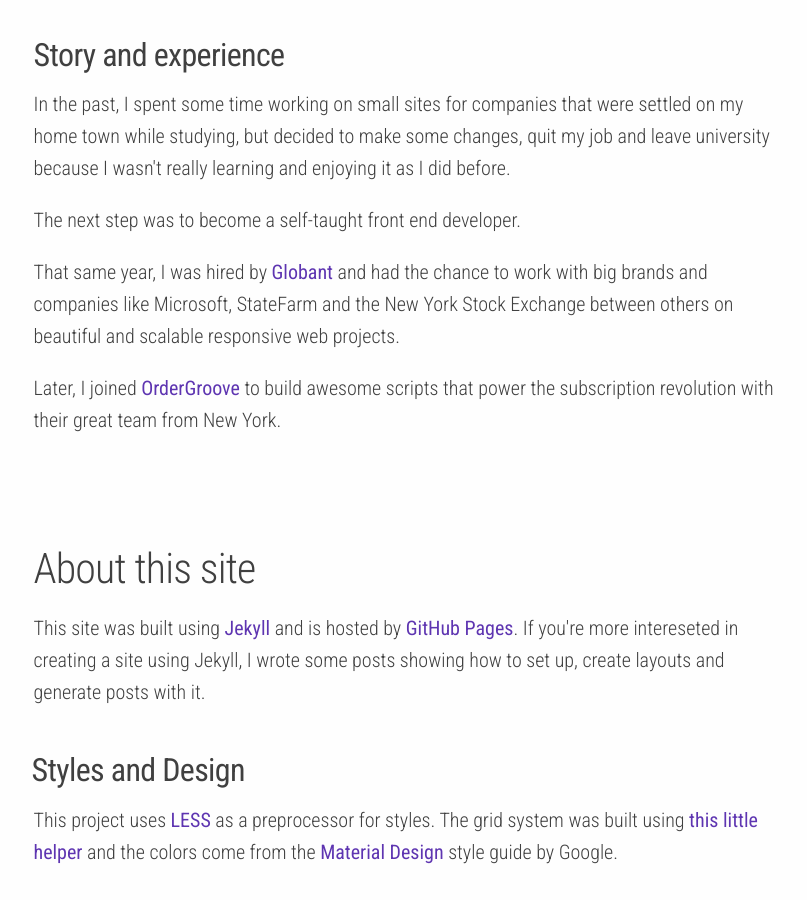
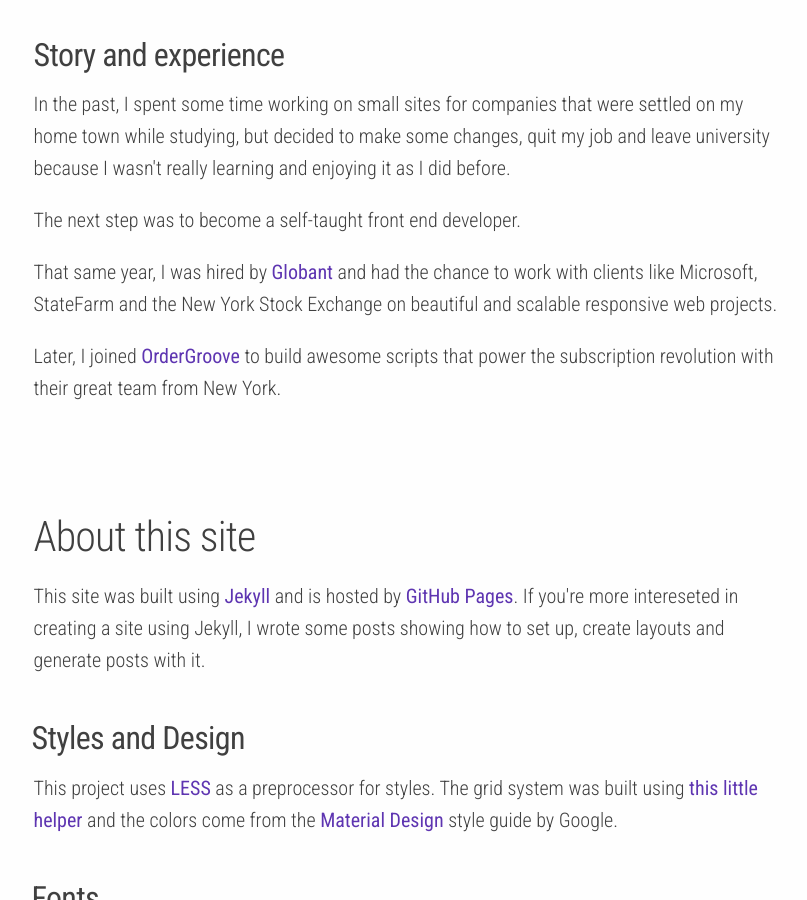
Before and after one commit to jeremenichelli/jeremenichelli.github.io, a Jekyll site: the page built from about/index.html, in a window 1280 px wide and 900 px high, scrolled down 448 px. Shown: the whole window, without its empty margins (229-1036 px from the left). Built offline with Jekyll 4.4.1, drawn with Linux system fonts in a browser that asks for light colours.

Commit message:
Changes in Experience section text

```diff
--- a/about/index.html
+++ b/about/index.html
@@ -10,7 +10,7 @@ type: about
             <h3 class="about--main-title">Story and experience</h3>
             <p>In the past, I spent some time working on small sites for companies that were settled on my home town while studying, but decided to make some changes, quit my job and leave university because I wasn't really learning and enjoying it as I did before.</p>
             <p>The next step was to become a self-taught front end developer.</p>
-            <p>That same year, I was hired by <a href="https://www.globant.com" target="_blank">Globant</a> and had the chance to work with big brands and companies like Microsoft, StateFarm and the New York Stock Exchange between others on beautiful and scalable responsive web projects.</p>
+            <p>That same year, I was hired by <a href="https://www.globant.com" target="_blank">Globant</a> and had the chance to work with clients like Microsoft, StateFarm and the New York Stock Exchange on beautiful and scalable responsive web projects.</p>
             <p>Later, I joined <a href="https://www.ordergroove.com" target="_blank">OrderGroove</a> to build awesome scripts that power the subscription revolution with their great team from New York.</p>
         </div>
     </div>
```
